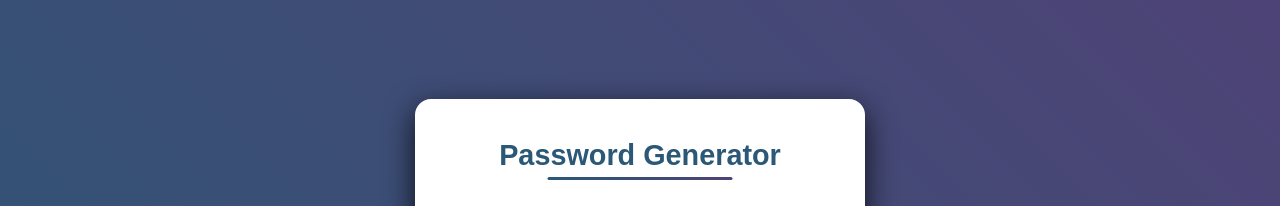
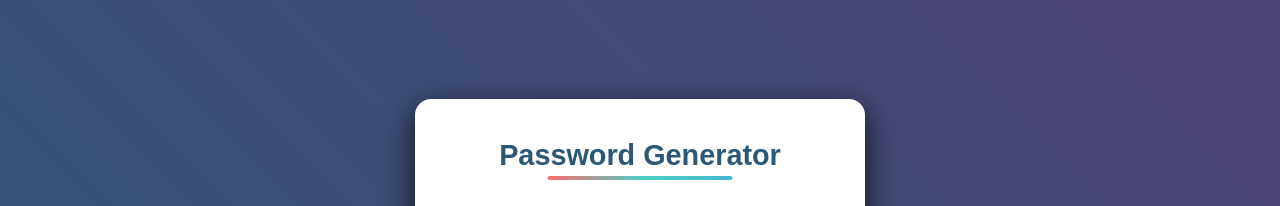
Before and after one commit to Gyy0x8/PASSWORD-GENERATOR, a plain HTML site: page index.html in a window 1280 px wide. Shown: the top 206 px of the page. Drawn offline with Linux system fonts and the light colour scheme.

Commit message:
Update style.css

```diff
--- a/style.css
+++ b/style.css
@@ -44,8 +44,8 @@ h1::after{
     content: "";
     position: absolute;
     bottom: 0;
-    height: 3px;
-    background: linear-gradient(90deg, var(--primary-color), var(--secondary-color));
+    height: 4px;
+    background: linear-gradient(90deg, #ff6b6b, #4ecdc4, #45b7d1);
     left: 50%;
     transform: translateX(-50%);
     width: 50%;
@@ -239,4 +239,5 @@ button:active{
     .option label{
         font-size: 0.9rem;
     }
+
 }
```
